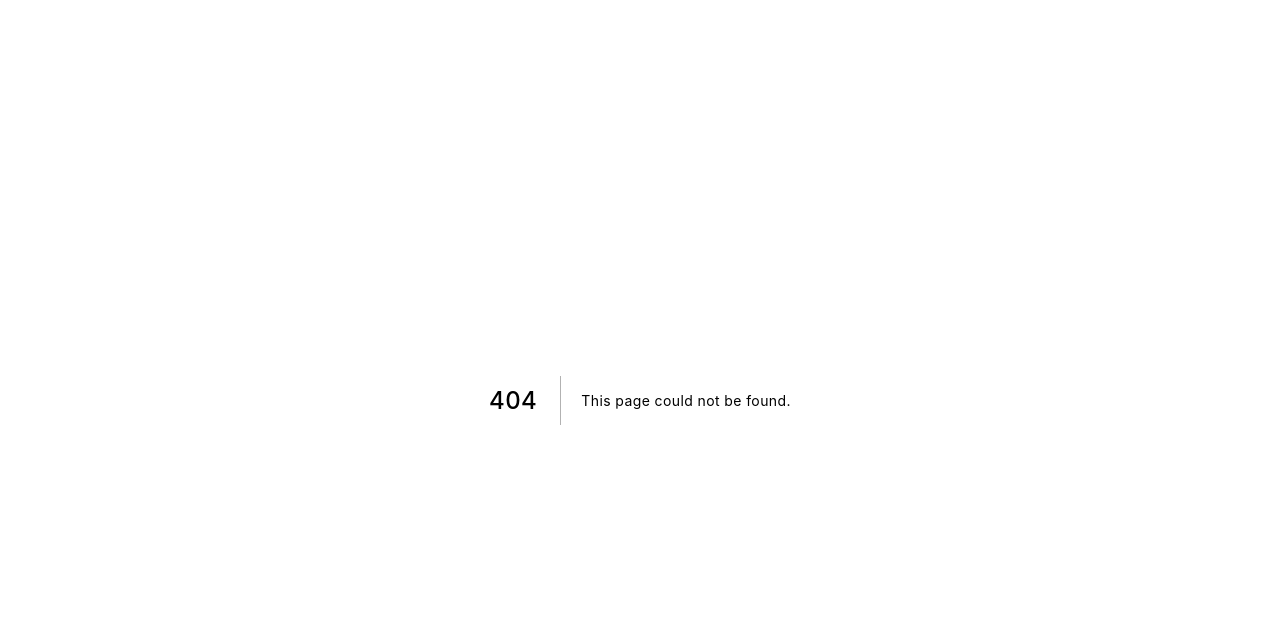
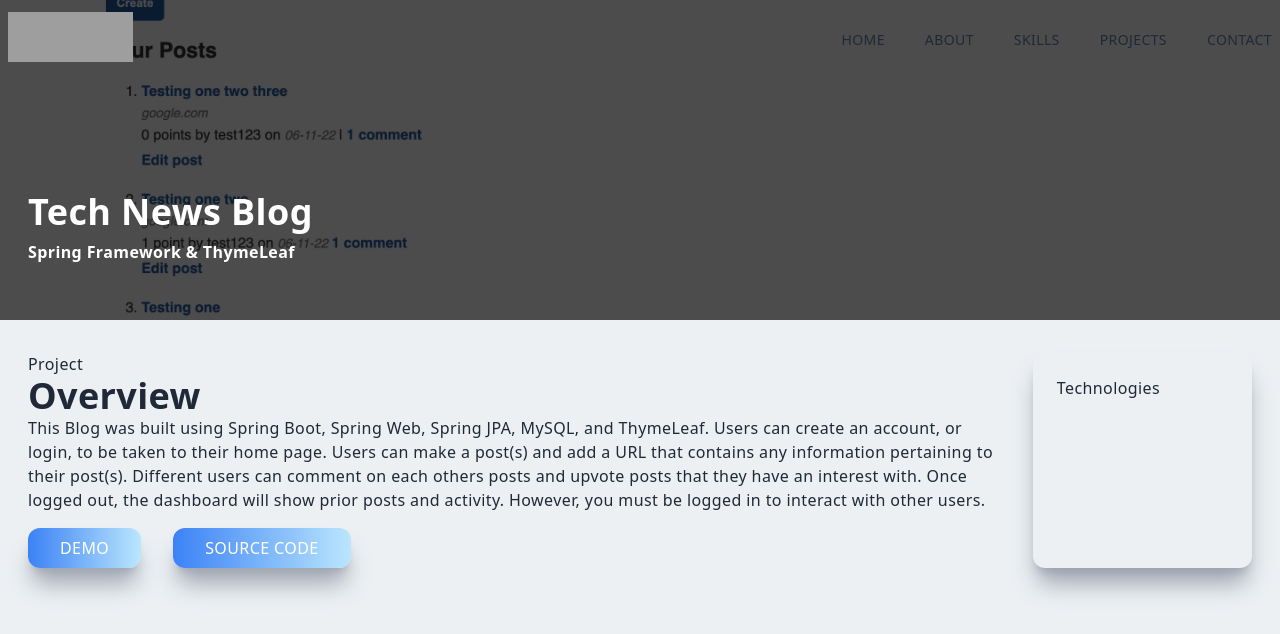
Before and after one commit to Jiryeah/REACT-Portfolio, a Next.js app in the folder portfolio/: page /blog in a window 1280 px wide. Before the commit this address had no page. Shown: the top 634 px of the page. Built offline with nearby package versions, Linux system fonts and the light colour scheme; grey boxes are pictures that could not be loaded.

Commit message:
started individual project pages

```diff
--- a/portfolio/components/Contact.jsx
+++ b/portfolio/components/Contact.jsx
@@ -18,7 +18,7 @@ const Contact = () => {
               <div>
                 <img
                   className='rounded-xl hover:scale-105 ease-in duration-300'
-                  src='https://picsum.photos/id/486/600'
+                  src='https://picsum.photos/id/486/800'
                   alt='/'
                 />
               </div>
--- a/portfolio/components/Main.jsx
+++ b/portfolio/components/Main.jsx
@@ -27,12 +27,16 @@ const Main = () => {
             my back-end knowledge through Java and the awesome Spring Framework.
           </p>
           <div className='flex items-center justify-between max-w-[330px] m-auto py-4'>
-            <div className='rounded-full shadow-lg shadow-gray-400 p-6 cursor-pointer hover:scale-110 ease-in duration-300'>
-              <FaLinkedinIn />
-            </div>
-            <div className='rounded-full shadow-lg shadow-gray-400 p-6 cursor-pointer hover:scale-110 ease-in duration-300'>
-              <FaGithub />
-            </div>
+            <a href='https://www.linkedin.com/in/FaissalShabani' target='_blank' rel='noreferrer'>
+              <div className='rounded-full shadow-lg shadow-gray-400 p-3 cursor-pointer hover:scale-105 ease-in duration-300'>
+                <FaLinkedinIn />
+              </div>
+            </a>
+            <a href='https://github.com/Jiryeah' target='_blank' rel='noreferrer'>
+              <div className='rounded-full shadow-lg shadow-gray-400 p-3 cursor-pointer hover:scale-105 ease-in duration-300'>
+                <FaGithub />
+              </div>
+            </a>
             <div className='rounded-full shadow-lg shadow-gray-400 p-6 cursor-pointer hover:scale-110 ease-in duration-300'>
               <AiOutlineMail />
             </div>
--- a/portfolio/components/Navbar.jsx
+++ b/portfolio/components/Navbar.jsx
@@ -27,7 +27,11 @@ const Navbar = () => {
   return (
     <div className={shadow ? 'fixed w-full h-20 shadow-xl z-[100]' : 'fixed w-full h-20 z-[100]'}>
       <div className='flex justify-between items-center w-full h-full px-2 2xl:px-16'>
+        <div className='hover:border-b cursor-pointer'>
+          <Link href='/'>
             <Image src='/../public/assets/navLogo.png' alt='/' width='125' height='50' />
+          </Link>
+        </div>
         <div>
           <ul className='hidden md:flex'>
             <Link href='/'>
@@ -46,7 +50,7 @@ const Navbar = () => {
               <li className='ml-10 text-sm uppercase hover:border-b'>Contact</li>
             </Link>
           </ul>
-          <div onClick={handleNavigation} className='md:hidden'>
+          <div onClick={handleNavigation} className='md:hidden cursor-pointer'>
             <AiOutlineMenu size={25} />
           </div>
         </div>
@@ -62,7 +66,15 @@ const Navbar = () => {
         >
           <div>
             <div className='flex w-full items-center justify-between '>
-              <Image src='/../public/assets/navLogo.png' width='100' height='35' alt='/' />
+              <Link href='/'>
+                <Image
+                  className='cursor-pointer'
+                  src='/../public/assets/navLogo.png'
+                  width='100'
+                  height='35'
+                  alt='/'
+                />
+              </Link>
               <div
                 onClick={handleNavigation}
                 className='rounded-full shadow-lg shadow-gray-400 p-3 cursor-pointer'
@@ -77,30 +89,48 @@ const Navbar = () => {
           <div className='py-4 flex flex-col'>
             <ul className='uppercase'>
               <Link href='/'>
-                <li className='py-4 text-sm'>Home</li>
+                <li onClick={() => setNavigation(false)} className='py-4 text-sm'>
+                  Home
+                </li>
               </Link>
-              <Link href='/'>
-                <li className='py-4 text-sm'>About</li>
+              <Link href='/#about'>
+                <li onClick={() => setNavigation(false)} className='py-4 text-sm'>
+                  About
+                </li>
               </Link>
-              <Link href='/'>
-                <li className='py-4 text-sm'>Skills</li>
+              <Link href='/#skills'>
+                <li onClick={() => setNavigation(false)} className='py-4 text-sm'>
+                  Skills
+                </li>
               </Link>
-              <Link href='/'>
-                <li className='py-4 text-sm'>Project</li>
+              <Link href='/#projects'>
+                <li onClick={() => setNavigation(false)} className='py-4 text-sm'>
+                  Project
+                </li>
               </Link>
-              <Link href='/'>
-                <li className='py-4 text-sm'>Contact</li>
+              <Link href='/#contact'>
+                <li onClick={() => setNavigation(false)} className='py-4 text-sm'>
+                  Contact
+                </li>
               </Link>
             </ul>
             <div className='pt-40'>
               <p className='uppercase tracking-widest text-blue-500'>Let's Connect</p>
               <div className='flex items-center justify-between my-4 w-full sm:w-[80%]'>
+                <a
+                  href='https://www.linkedin.com/in/FaissalShabani'
+                  target='_blank'
+                  rel='noreferrer'
+                >
                   <div className='rounded-full shadow-lg shadow-gray-400 p-3 cursor-pointer hover:scale-105 ease-in duration-300'>
                     <FaLinkedinIn />
                   </div>
+                </a>
+                <a href='https://github.com/Jiryeah' target='_blank' rel='noreferrer'>
                   <div className='rounded-full shadow-lg shadow-gray-400 p-3 cursor-pointer hover:scale-105 ease-in duration-300'>
                     <FaGithub />
                   </div>
+                </a>
                 <div className='rounded-full shadow-lg shadow-gray-400 p-3 cursor-pointer hover:scale-105 ease-in duration-300'>
                   <AiOutlineMail />
                 </div>
--- a/portfolio/components/Projects.jsx
+++ b/portfolio/components/Projects.jsx
@@ -15,25 +15,25 @@ const Projects = () => {
           <ProjectItem
             title='Tech Blog'
             backgroundImg={techBlogImg}
-            projectUrl='/Blog'
+            projectUrl='/blog'
             techUsed='Spring Framework & ThymeLeaf'
           />
           <ProjectItem
             title='QA Assurance App'
             backgroundImg={FimiQA}
-            projectUrl='/Assurance'
+            projectUrl='/assurance'
             techUsed='JavaScript MVC, MySQL DB, Sequelize, Express.js, Handlebars.js'
           />
           <ProjectItem
             title='Google Books Search Engine'
             backgroundImg={GoogleAPI}
-            projectUrl='/Book'
+            projectUrl='/book'
             techUsed='MERN'
           />
           <ProjectItem
             title='E-commerce Shop'
             backgroundImg={ECommerce}
-            projectUrl='/Shop'
+            projectUrl='/shop'
             techUsed='MERN'
           />
         </div>
--- a/portfolio/pages/_app.js
+++ b/portfolio/pages/_app.js
@@ -1,7 +1,13 @@
-import '../styles/globals.css'
+import '../styles/globals.css';
+import Navbar from '../components/Navbar';
 
 function MyApp({ Component, pageProps }) {
-  return <Component {...pageProps} />
+  return (
+    <>
+      <Navbar />
+      <Component {...pageProps} />
+    </>
+  );
 }
 
-export default MyApp
+export default MyApp;
--- /dev/null
+++ b/portfolio/pages/assurance.jsx
@@ -0,0 +1,7 @@
+import React from 'react';
+
+const assurance = () => {
+  return <div>assurance</div>;
+};
+
+export default assurance;
--- /dev/null
+++ b/portfolio/pages/blog.jsx
@@ -0,0 +1,43 @@
+import Image from 'next/image';
+import React from 'react';
+import ProjectItem from '../components/ProjectItem';
+
+import techBlogImg from '../public/assets/projects/techblog-screenshot.png';
+
+const blog = () => {
+  return (
+    <div className='w-full'>
+      <div className='w-screen h-[30vh] lg:h-[40vh] relative'>
+        <div className='absolute top-0 left-0 w-full h-[30vh] lg:h-[40vh] bg-black/70 z-10' />
+        <Image className='absolute z-1' layout='fill' objectFit='cover' src={techBlogImg} alt='/' />
+        <div className='absolute top-[70%] max-w-[1240px] w-full left-[50%] right-[50%] translate-x-[-50%] translate-y-[-50%] text-white z-10 p-2'>
+          <h2 className='py-2'>Tech News Blog</h2>
+          <h3>Spring Framework & ThymeLeaf</h3>
+        </div>
+      </div>
+      <div className='max-w-[1240px] mx-auto p-2 grid md:grid-cols-5 gap-8 pt-8'>
+        <div className='col-span-4'>
+          <p>Project</p>
+          <h2>Overview</h2>
+          <p>
+            This Blog was built using Spring Boot, Spring Web, Spring JPA, MySQL, and ThymeLeaf.
+            Users can create an account, or login, to be taken to their home page. Users can make a
+            post(s) and add a URL that contains any information pertaining to their post(s).
+            Different users can comment on each others posts and upvote posts that they have an
+            interest with. Once logged out, the dashboard will show prior posts and activity.
+            However, you must be logged in to interact with other users.
+          </p>
+          <button className='px-8 py-2 mt-4 mr-8'>Demo</button>
+          <button className='px-8 py-2 mt-4'>Source Code</button>
+        </div>
+        <div className='col-span-4 md:col-span-1 shadow-xl shadow-gray-400 rounded-xl p-4'>
+          <div className='p-2'>
+            <p>Technologies</p>
+          </div>
+        </div>
+      </div>
+    </div>
+  );
+};
+
+export default blog;
--- /dev/null
+++ b/portfolio/pages/book.jsx
@@ -0,0 +1,7 @@
+import React from 'react';
+
+const book = () => {
+  return <div>book</div>;
+};
+
+export default book;
--- a/portfolio/pages/index.js
+++ b/portfolio/pages/index.js
@@ -15,7 +15,6 @@ export default function Home() {
         <meta name='description' content='Generated by create next app' />
         <link rel='icon' href='/favicon.ico' />
       </Head>
-      <Navbar />
       <Main />
       <About />
       <Skills />
--- /dev/null
+++ b/portfolio/pages/shop.jsx
@@ -0,0 +1,7 @@
+import React from 'react';
+
+const shop = () => {
+  return <div>shop</div>;
+};
+
+export default shop;
--- a/portfolio/styles/globals.css
+++ b/portfolio/styles/globals.css
@@ -28,6 +28,6 @@ html {
   }
 
   button {
-    @apply shadow-xl shadow-gray-400 rounded-xl uppercase bg-gradient-to-r from-[#5651e5] to-[#709dff] text-white
+    @apply shadow-xl shadow-gray-400 rounded-xl uppercase bg-gradient-to-r from-blue-500 to-sky-200 text-white
   }
 }
```
Lines whose indentation alone changed are shown as unchanged.
